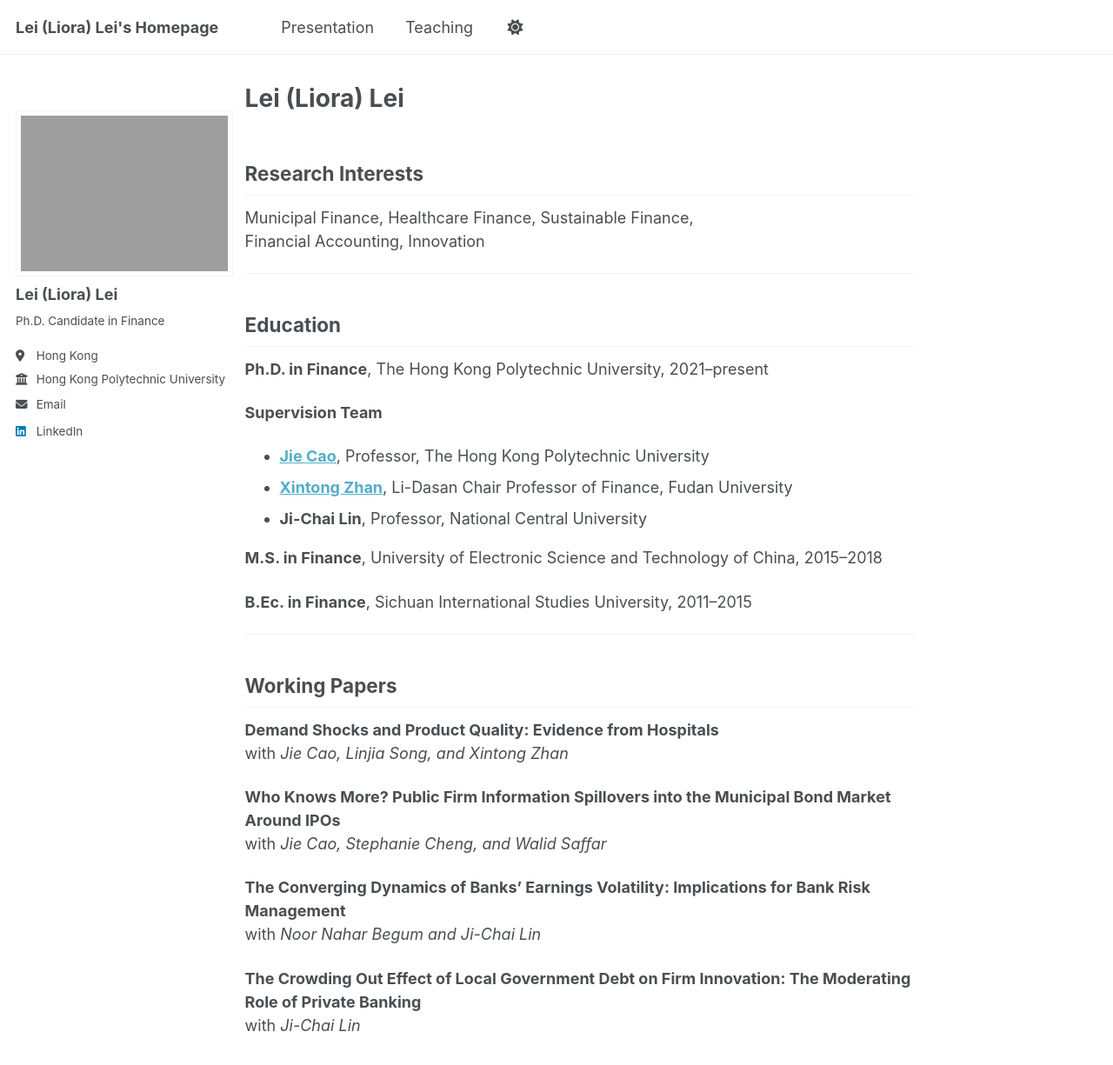
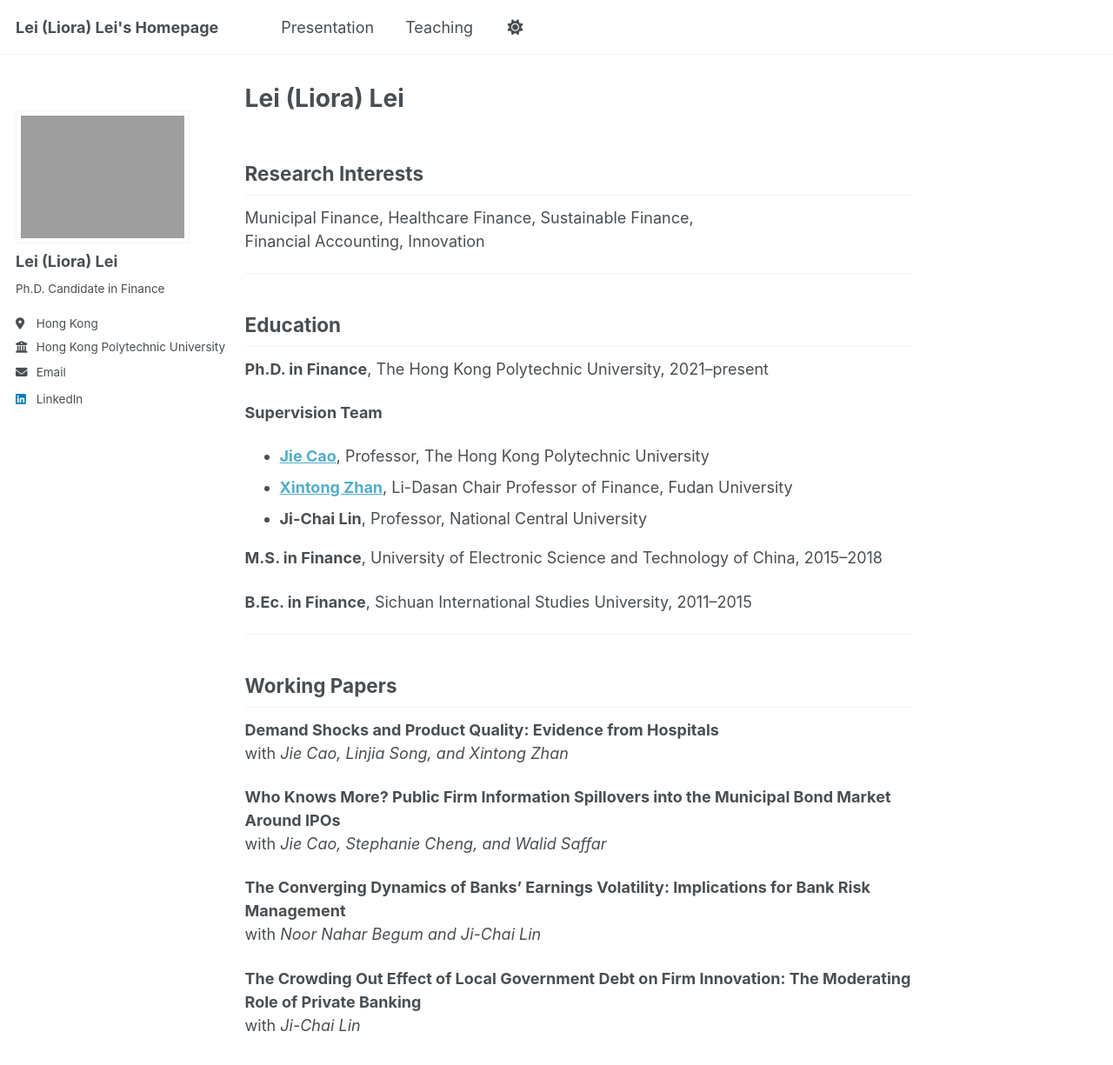
Before and after one commit to Liora-Lei/Lei-Lei, a Jekyll site: the page built from _pages/about.md, in a window 1280 px wide and 1400 px high. Shown: the top 1225 px of the window at 87% size. Built offline with Jekyll 4.4.1, drawn with Linux system fonts in a browser that asks for light colours; a script that is not in the unit is left out.

Commit message:
Update _sidebar.scss

```diff
--- a/_sass/layout/_sidebar.scss
+++ b/_sass/layout/_sidebar.scss
@@ -92,7 +92,7 @@
   }
 
   img {
-    max-width: 250px;    /* ← 控制头像图片的最大宽度 */
+    max-width: 200px;    /* ← 控制头像图片的最大宽度 */
     height: auto;        /* 自动保持比例 */
     border-radius: 0;    /* 0 表示矩形；可改 10px 做成圆角矩形 */
     clip-path: none;
```
